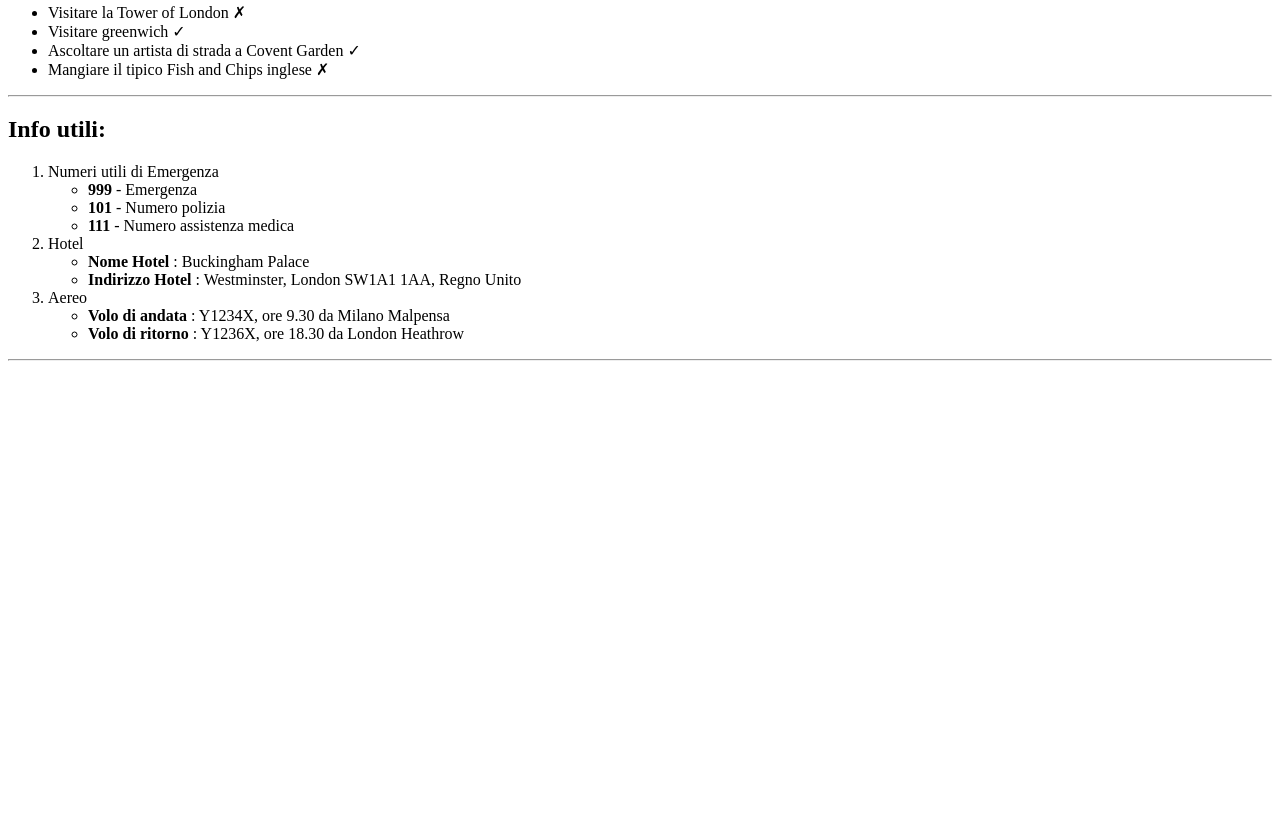
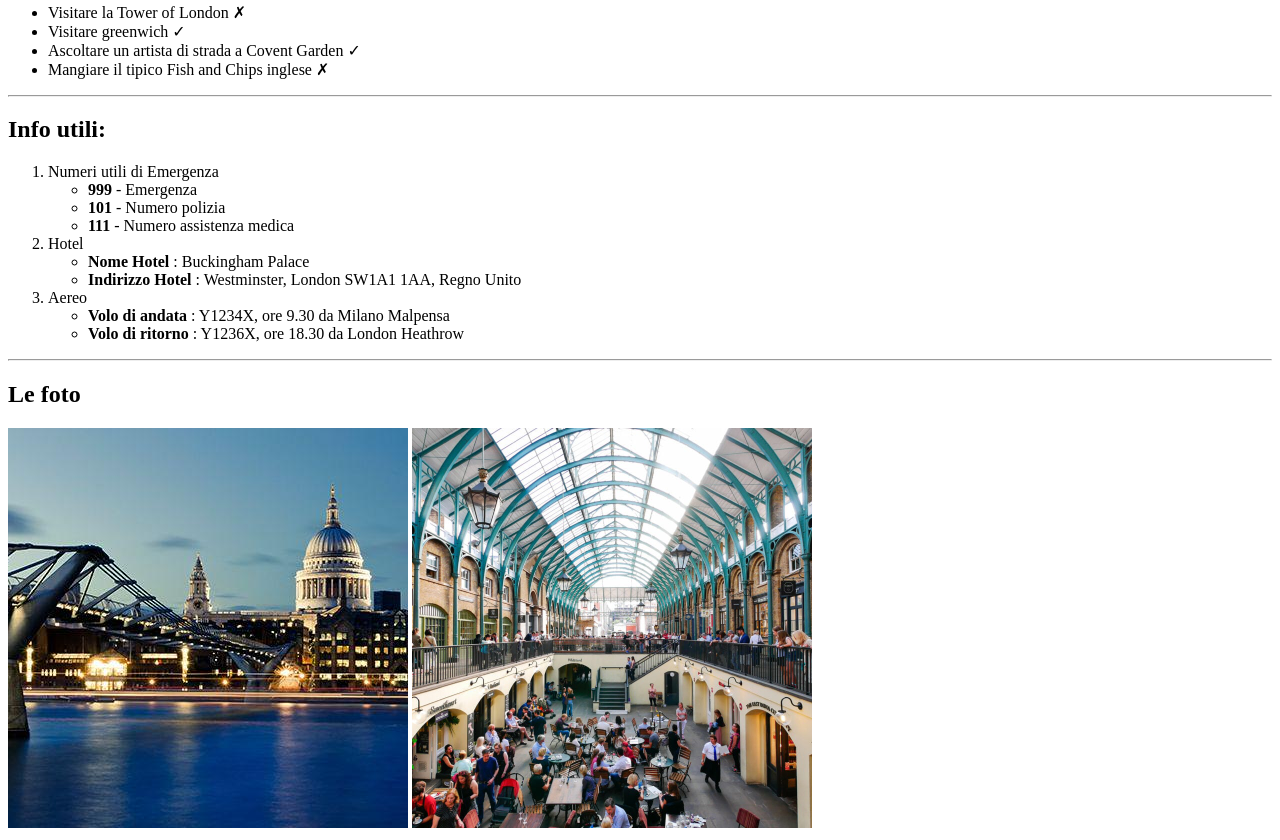
Before and after one commit to MartinaDR1/html-london-trip, a plain HTML site: page index.html in a window 1280 px wide. Shown: the part 947-1787 px from the top of the page. Before the commit the page ends 1316 px from the top, so only its background shows below. Drawn offline with Linux system fonts and the light colour scheme.

Commit message:
add photos

```diff
--- a/index.html
+++ b/index.html
@@ -120,6 +120,18 @@
         </section>
 
         <hr>
+
+        <section>
+
+            <h2>Le foto</h2>
+
+            <div>
+                <img src="./img/london.jpg" alt="st pauls cathedral">
+                <img src="./img/Cover-Image-Covent-Garden-Market-800x800.png" alt="covent garden">
+            </div>
+        </section>
+
     </main>
+
 </body>
 </html>
```
